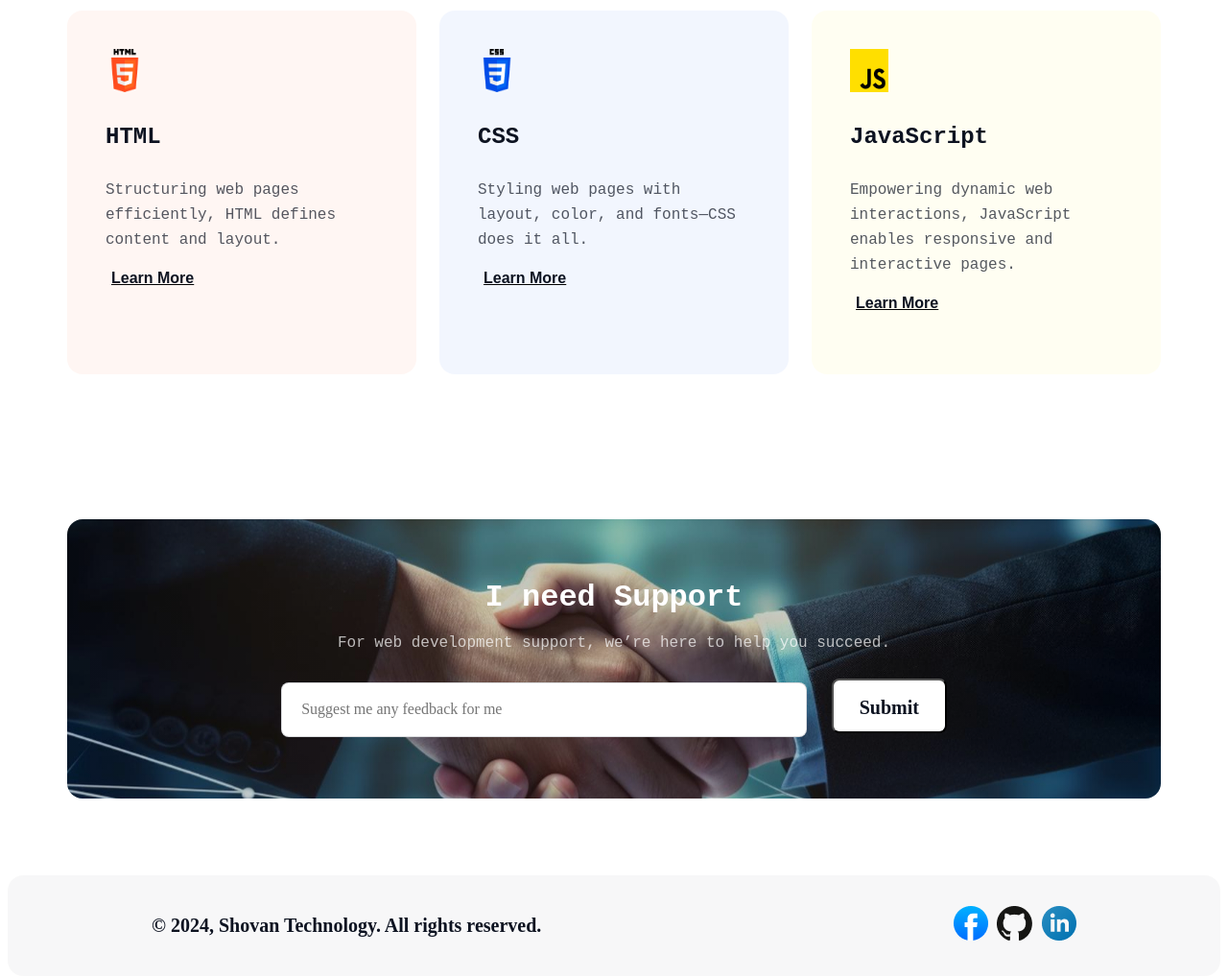
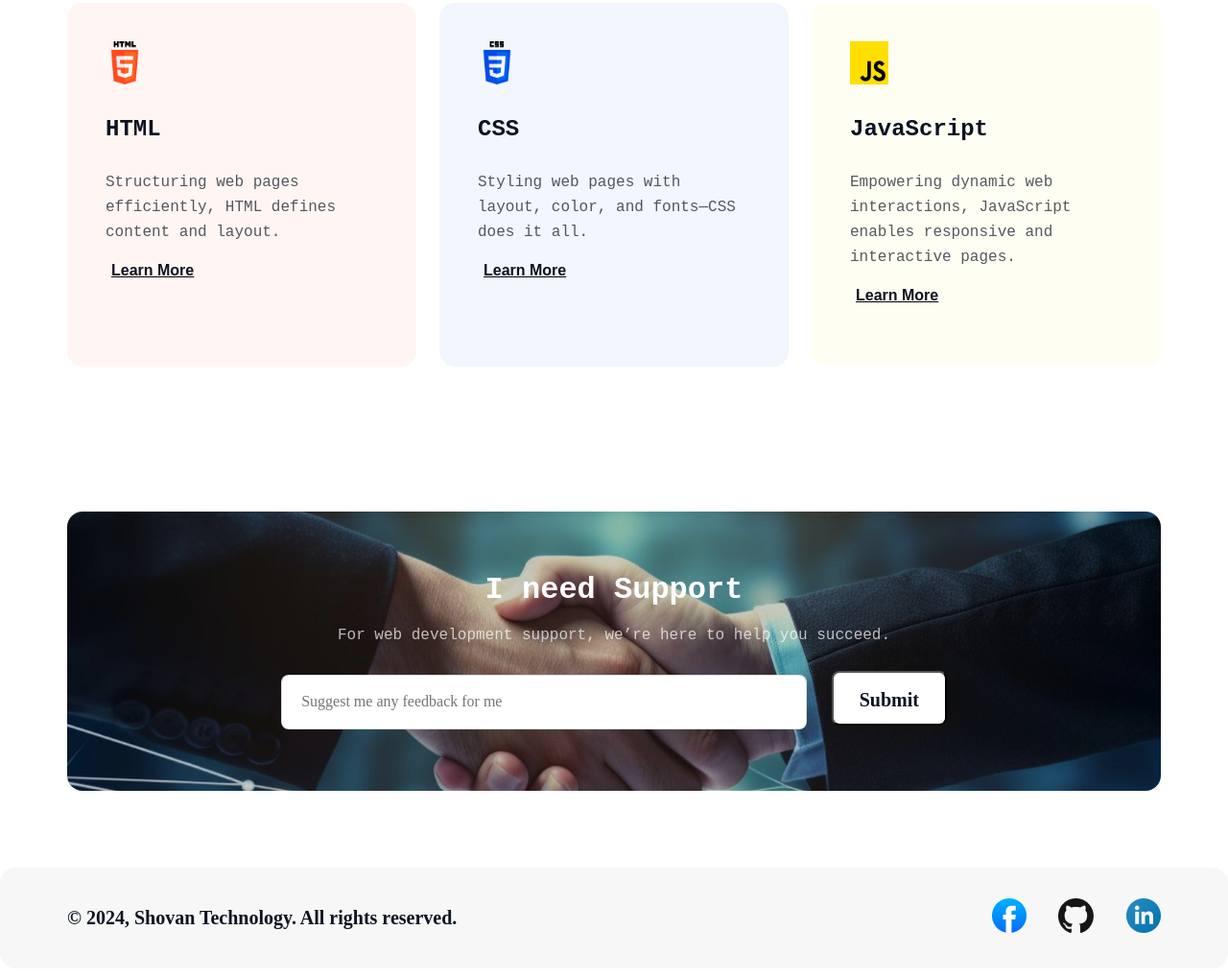
Before and after one commit to shovan-642/assignment-01, a plain HTML site: page index.html in a window 1280 px wide. Shown: the part 3417-4436 px from the top of the page at 96% size. Drawn offline with Linux system fonts and the light colour scheme; a web font is replaced by a local one.

Commit message:
footer fixed

```diff
--- a/styles/style.css
+++ b/styles/style.css
@@ -9,6 +9,7 @@
 
 body {
   font-family: "Azeret Mono", monospace;
+  margin: 0 auto;
 }
 
 header {
@@ -106,7 +107,6 @@ main {
   margin-bottom: 90px;
 }
 
-.short-description {}
 
 .reason-single {
   border-radius: 16px;
@@ -323,16 +323,19 @@ opacity: 0.7;
 
 footer {
   margin-top: 80px;
+  width: 100%;
+  border-radius: 16px;
+  background: rgba(13, 19, 33, 0.03);
 }
 
 .footer-container {
+  width: 1140px;
+  margin: 0 auto;
   display: flex;
   justify-content: space-between;
   align-items: center;
-  padding: 32px 150px;
-  border-radius: 16px;
+  padding: 32px 0px;
 
-  background: rgba(13, 19, 33, 0.03);
 }
 
 .copyright-text {
@@ -343,3 +346,7 @@ footer {
   line-height: 23px;
   letter-spacing: 0%;
 }
+
+.social-icon img{
+ margin-left: 24px;
+}
```
